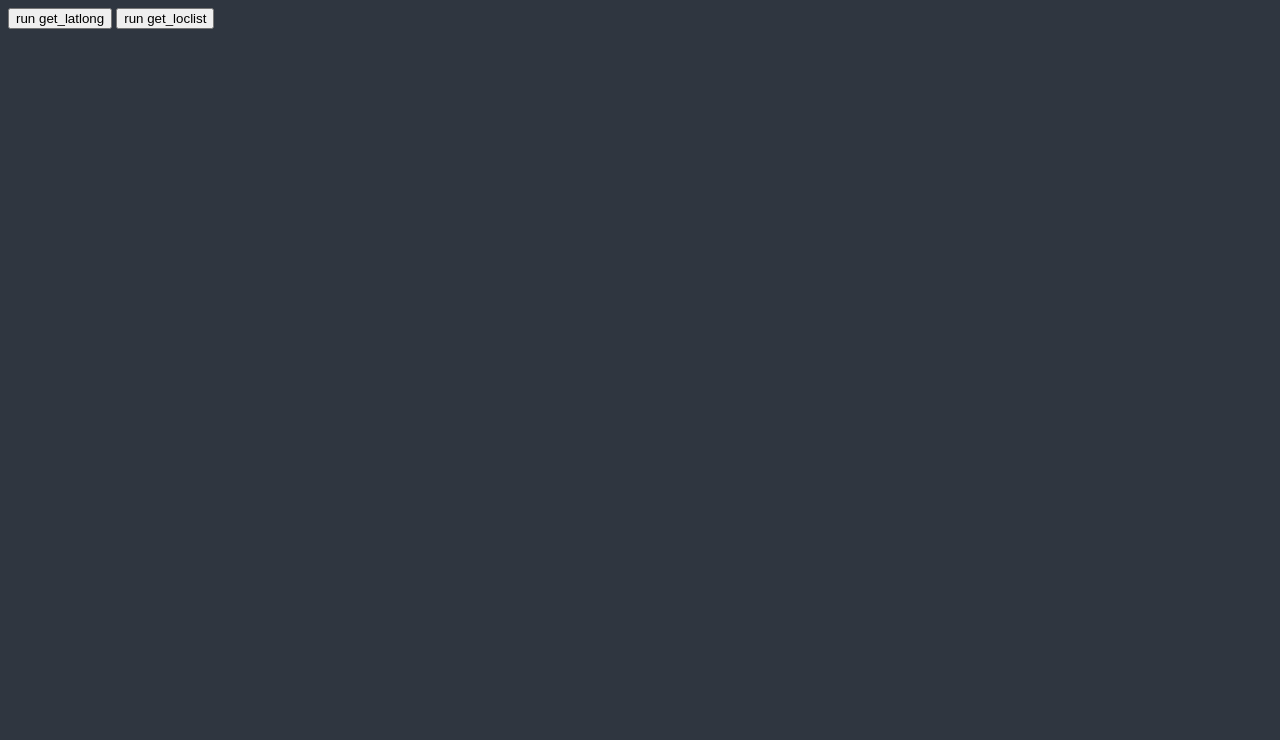
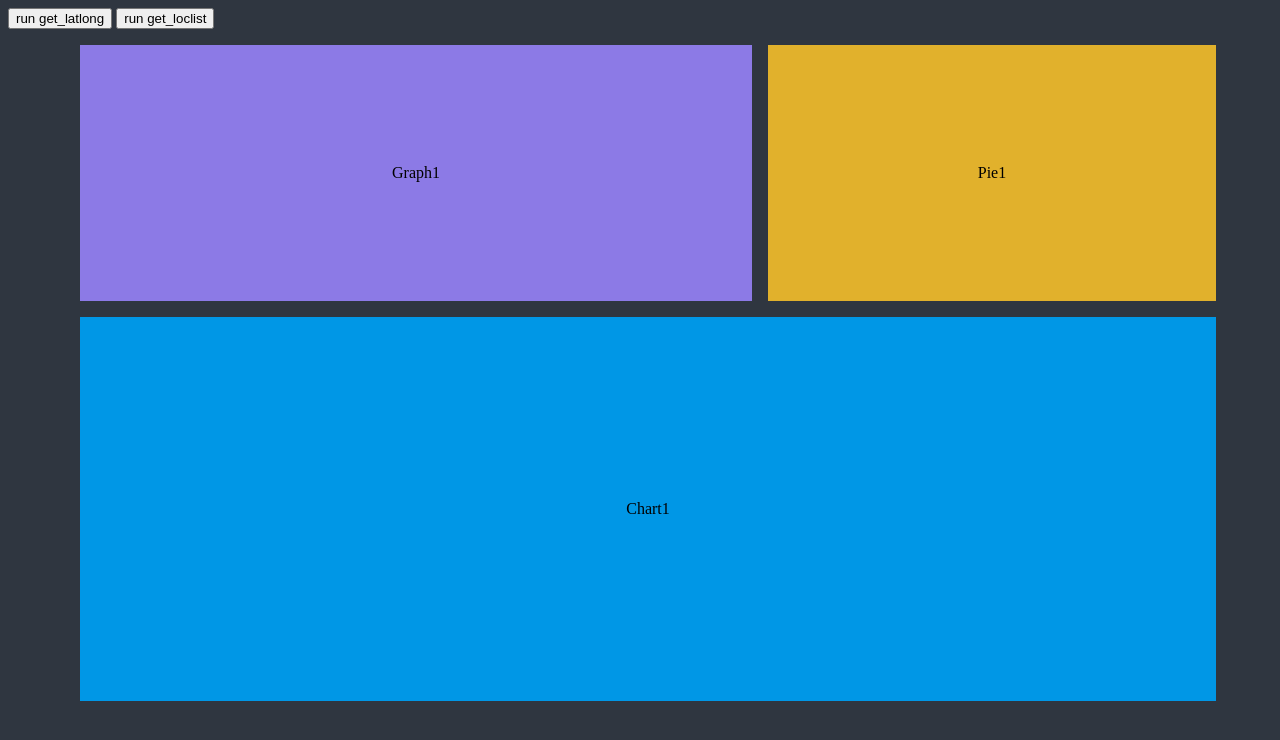
Before and after one commit to hannahrose76/A2TE2801, a plain HTML site: page Dashboard/index.html in a window 1280 px wide. Drawn offline with Linux system fonts and the light colour scheme.

Commit message:
Basic template set

```diff
--- a/Dashboard/index.html
+++ b/Dashboard/index.html
@@ -16,6 +16,19 @@
 		<input type="button" onclick="get_latlong('Newell Hwy, Alleena, NSW 2671')" value="run get_latlong" alt="get latitude and logitude of Newell Hwy, Alleena, NSW 2671">
 		<input type="button" onclick="get_loclist()" value="run get_loclist">
 
+<div class="grid1">
+    <main>
+      Graph1
+    </main>
+    <aside>
+      Pie1
+    </aside>
+    <footer>
+      Chart1
+    </footer>
+</div>
+
+
 
   </body>
 </html>
--- a/Dashboard/style.css
+++ b/Dashboard/style.css
@@ -27,7 +27,39 @@
 
 /* Dashboard */
 
-body{
+
+
+body {
   background: #2f3640;
+}
+
+.grid1{
+  margin: 0 auto;
+  max-width: 70em;
+  padding: 1em 0;
+  display: grid;
+  grid-template-columns: 60% 40%;
+  grid-template-rows: 20vw 30vw 10vw;
+  grid-gap: 1em;
+}
+
+
+footer {
+  grid-column: 1 / span 2;
+  background: #0097e6;
+}
+
+main{
+  background:#8c7ae6;
+}
+
+aside{
+  background: #e1b12c;
+}
+
+main, aside, footer {
+  display: flex;
+  align-items: center;
+  justify-content: center;
 
 }
```
